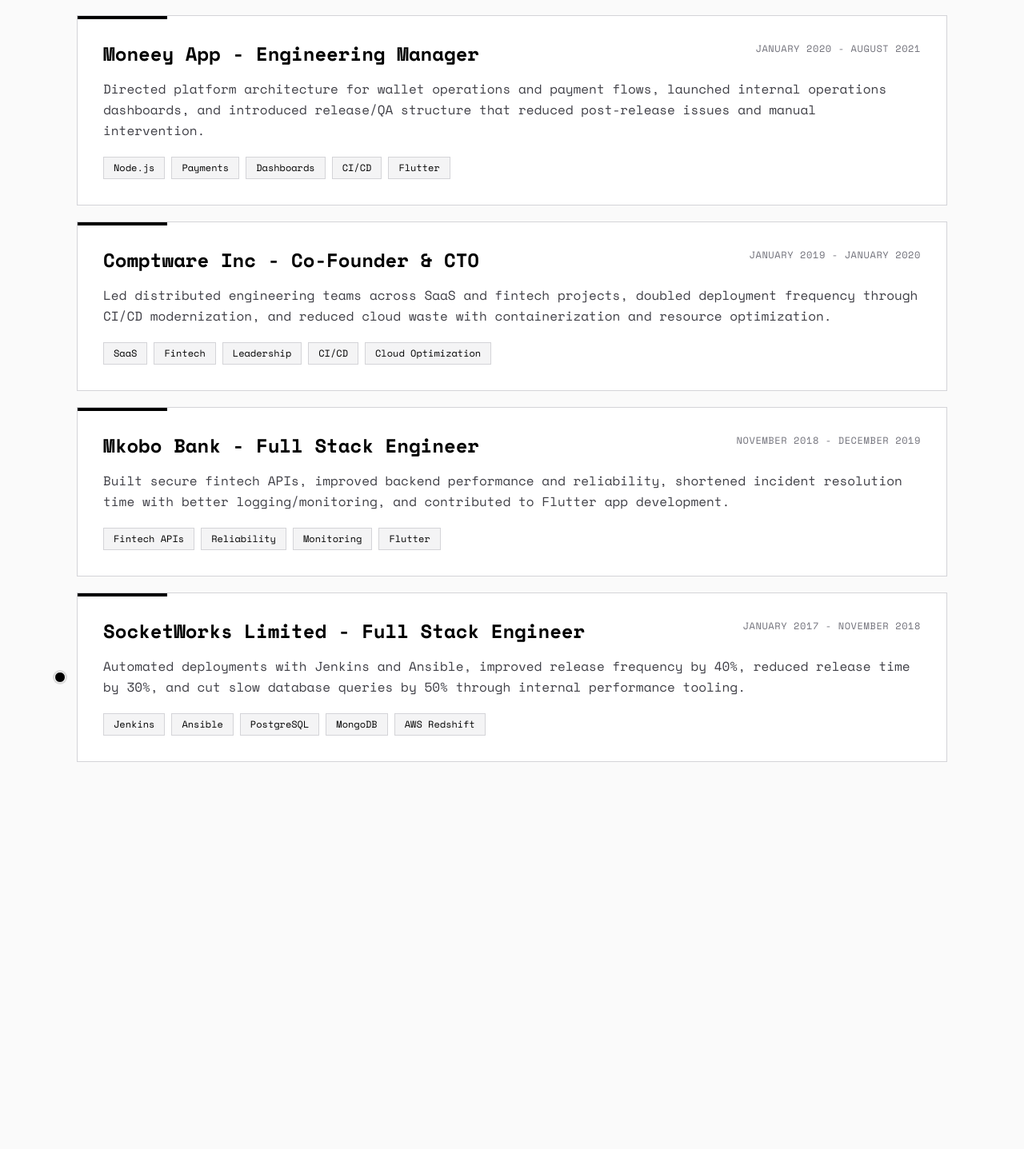
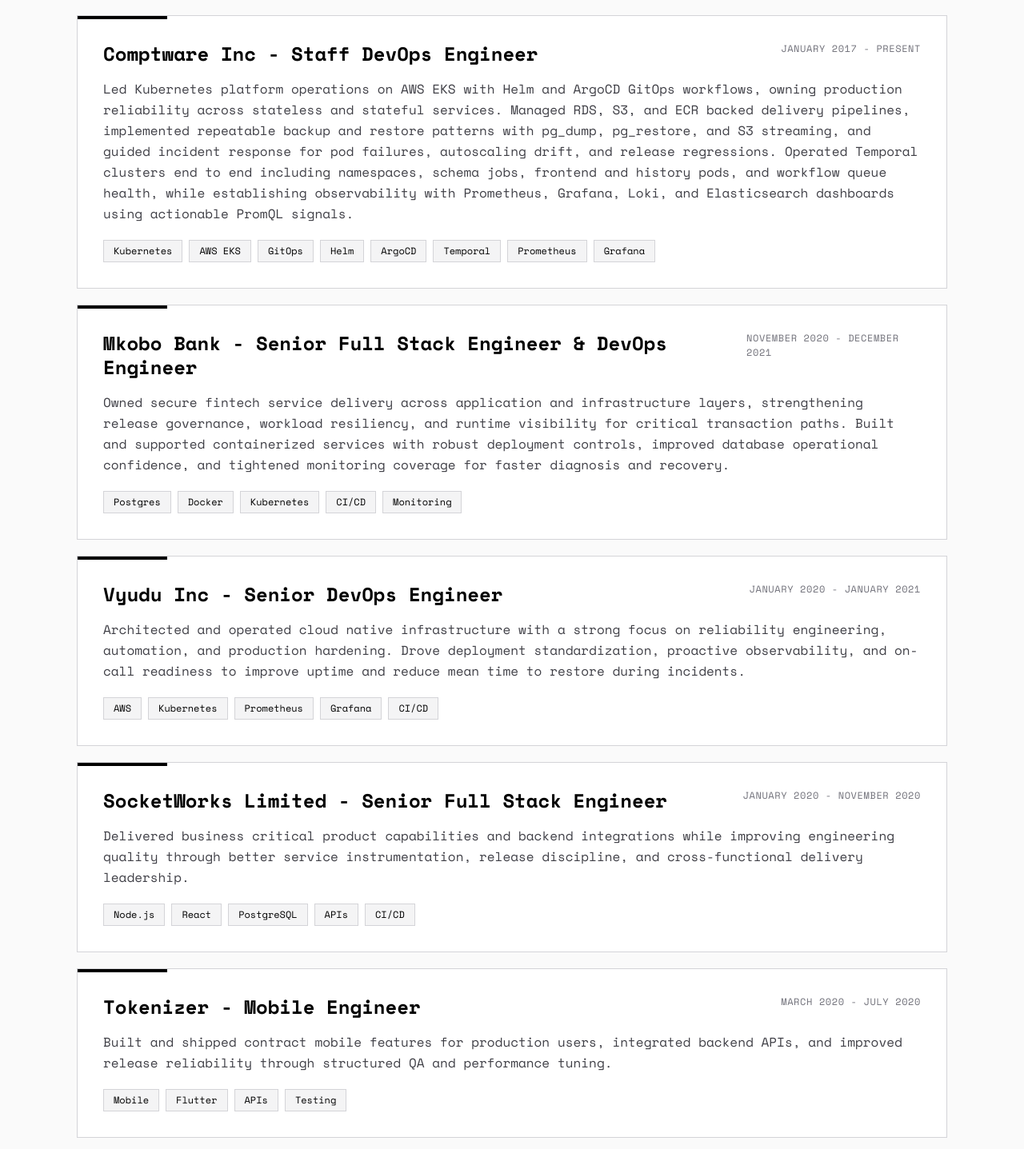
Before and after one commit to Adokiye/portfolio, a Next.js app: page / in a window 1280 px wide. Shown: the part 1453-2890 px from the top of the page at 80% size. Before the commit the page ends 2470 px from the top, so only its background shows below. Built offline with nearby package versions, Linux system fonts and the light colour scheme.

Commit message:
Add missing LinkedIn roles to full experience list

```diff
--- a/src/data/experiences.js
+++ b/src/data/experiences.js
@@ -11,43 +11,43 @@
   },
   {
     id: 2,
-    title: "Co-Founder & CTO",
-    company: "Moneey App",
-    role: "Platform & Product Delivery",
-    year: "Jan 2020 - Aug 2021",
+    title: "Staff DevOps Engineer",
+    company: "Comptware Inc",
+    role: "Platform Engineering",
+    year: "Jan 2017 - Present",
     description:
-      "Led backend transaction systems, internal dashboards, and mobile delivery while improving reconciliation speed, reliability, and release quality.",
-    tags: ["Node.js", "Payments", "Dashboards", "CI/CD", "Flutter"],
+      "Led platform reliability and cloud operations across multi-environment Kubernetes estates, defined SLO driven operations, and standardized GitOps delivery patterns for critical production services.",
+    tags: ["Kubernetes", "AWS EKS", "GitOps", "Helm", "ArgoCD"],
   },
   {
     id: 3,
-    title: "Co-Founder & CTO",
-    company: "Comptware Inc",
-    role: "SaaS/Fintech Delivery",
-    year: "Jan 2019 - Jan 2020",
+    title: "Senior Full Stack Engineer & DevOps Engineer",
+    company: "Mkobo Bank",
+    role: "Fintech Platform",
+    year: "Nov 2020 - Dec 2021",
     description:
-      "Led engineering and product delivery for SaaS and fintech engagements, increasing deployment frequency and improving client time-to-market.",
-    tags: ["SaaS", "Fintech", "DevOps", "Architecture", "Leadership"],
+      "Owned secure fintech service delivery from application to runtime, hardened CI/CD and observability, and improved release confidence for customer facing banking workflows.",
+    tags: ["Postgres", "Docker", "Kubernetes", "Monitoring", "Flutter"],
   },
   {
     id: 4,
-    title: "Full Stack Engineer",
-    company: "Mkobo Bank",
-    role: "Fintech Engineering",
-    year: "Nov 2018 - Dec 2019",
+    title: "Senior DevOps Engineer",
+    company: "Vyudu Inc",
+    role: "Cloud Infrastructure",
+    year: "Jan 2020 - Jan 2021",
     description:
-      "Built and optimized secure financial APIs, improved backend reliability, and contributed to Flutter mobile implementation in a regulated environment.",
-    tags: ["Fintech", "APIs", "Reliability", "Flutter", "Monitoring"],
+      "Architected resilient cloud infrastructure, automated deployments and rollback paths, and established incident response playbooks that reduced operational risk during rapid product delivery.",
+    tags: ["AWS", "Kubernetes", "Terraform", "Prometheus", "Grafana"],
   },
   {
     id: 5,
-    title: "Full Stack Engineer",
+    title: "Senior Full Stack Engineer",
     company: "SocketWorks Limited",
-    role: "Infrastructure & Data Systems",
-    year: "Jan 2017 - Nov 2018",
+    role: "Product Engineering",
+    year: "Jan 2020 - Nov 2020",
     description:
-      "Automated CI/CD pipelines, managed analytics data stores, and built internal monitoring tools that significantly reduced query latency and release time.",
-    tags: ["Jenkins", "Ansible", "PostgreSQL", "MongoDB", "AWS Redshift"],
+      "Delivered high impact product features and API integrations while partnering with infrastructure teams to improve service performance, deployment reliability, and production readiness.",
+    tags: ["Node.js", "React", "PostgreSQL", "CI/CD", "AWS"],
   },
 ];
 
@@ -77,16 +77,16 @@
       "Built internal dashboards for transaction visibility, fraud signals, and operational monitoring to improve decision speed.",
     tags: ["Dashboards", "Reconciliation", "Fraud Monitoring", "Data"],
     year: "2020-2021",
-    company: "Moneey App",
+    company: "Mkobo Bank",
   },
   {
     id: 4,
-    title: "CI/CD Modernization Program",
+    title: "Cloud Platform Reliability Program",
     description:
-      "Improved engineering delivery reliability by modernizing deployment workflows, release standards, and environment consistency.",
-    tags: ["CI/CD", "DevOps", "Release Engineering", "Observability"],
-    year: "2017-2020",
-    company: "SocketWorks + Comptware",
+      "Scaled Kubernetes operations and observability standards with GitOps governance, improving deployment safety and runtime reliability across teams.",
+    tags: ["Kubernetes", "DevOps", "GitOps", "Observability"],
+    year: "2017-Present",
+    company: "Comptware",
   },
 ];
 
@@ -95,43 +95,75 @@
     id: 1,
     title: "FoodCourt (YC S22) - Co-Founder & CTO",
     description:
-      "Led engineering strategy and execution for a multi-tenant food marketplace and payments platform. Reduced order latency by 40%, improved system uptime to 99.9%+, and accelerated feature-to-production timelines by 50%.",
+      "Led engineering strategy and execution for a multi-tenant food marketplace and payments platform. Scaled architecture and delivery systems to support sustained growth, high availability, and faster product iteration.",
     tags: ["NestJS", "Ruby on Rails", "PostgreSQL", "Redis", "AWS", "RAG"],
     year: "August 2021 - Present",
     link: "https://www.getfoodcourt.com/",
   },
   {
     id: 2,
-    title: "Moneey App - Engineering Manager",
+    title: "Comptware Inc - Staff DevOps Engineer",
     description:
-      "Directed platform architecture for wallet operations and payment flows, launched internal operations dashboards, and introduced release/QA structure that reduced post-release issues and manual intervention.",
-    tags: ["Node.js", "Payments", "Dashboards", "CI/CD", "Flutter"],
-    year: "January 2020 - August 2021",
+      "Led Kubernetes platform operations on AWS EKS with Helm and ArgoCD GitOps workflows, owning production reliability across stateless and stateful services. Managed RDS, S3, and ECR backed delivery pipelines, implemented repeatable backup and restore patterns with pg_dump, pg_restore, and S3 streaming, and guided incident response for pod failures, autoscaling drift, and release regressions. Operated Temporal clusters end to end including namespaces, schema jobs, frontend and history pods, and workflow queue health, while establishing observability with Prometheus, Grafana, Loki, and Elasticsearch dashboards using actionable PromQL signals.",
+    tags: ["Kubernetes", "AWS EKS", "GitOps", "Helm", "ArgoCD", "Temporal", "Prometheus", "Grafana"],
+    year: "January 2017 - Present",
+    link: "https://comptware.com",
   },
   {
     id: 3,
-    title: "Comptware Inc - Co-Founder & CTO",
+    title: "Mkobo Bank - Senior Full Stack Engineer & DevOps Engineer",
     description:
-      "Led distributed engineering teams across SaaS and fintech projects, doubled deployment frequency through CI/CD modernization, and reduced cloud waste with containerization and resource optimization.",
-    tags: ["SaaS", "Fintech", "Leadership", "CI/CD", "Cloud Optimization"],
-    year: "January 2019 - January 2020",
-    link: "https://comptware.com",
+      "Owned secure fintech service delivery across application and infrastructure layers, strengthening release governance, workload resiliency, and runtime visibility for critical transaction paths. Built and supported containerized services with robust deployment controls, improved database operational confidence, and tightened monitoring coverage for faster diagnosis and recovery.",
+    tags: ["Postgres", "Docker", "Kubernetes", "CI/CD", "Monitoring"],
+    year: "November 2020 - December 2021",
+    link: "https://mkobobank.com/",
   },
   {
     id: 4,
-    title: "Mkobo Bank - Full Stack Engineer",
+    title: "Vyudu Inc - Senior DevOps Engineer",
     description:
-      "Built secure fintech APIs, improved backend performance and reliability, shortened incident resolution time with better logging/monitoring, and contributed to Flutter app development.",
-    tags: ["Fintech APIs", "Reliability", "Monitoring", "Flutter"],
-    year: "November 2018 - December 2019",
-    link: "https://mkobobank.com/",
+      "Architected and operated cloud native infrastructure with a strong focus on reliability engineering, automation, and production hardening. Drove deployment standardization, proactive observability, and on-call readiness to improve uptime and reduce mean time to restore during incidents.",
+    tags: ["AWS", "Kubernetes", "Prometheus", "Grafana", "CI/CD"],
+    year: "January 2020 - January 2021",
   },
   {
     id: 5,
-    title: "SocketWorks Limited - Full Stack Engineer",
+    title: "SocketWorks Limited - Senior Full Stack Engineer",
     description:
-      "Automated deployments with Jenkins and Ansible, improved release frequency by 40%, reduced release time by 30%, and cut slow database queries by 50% through internal performance tooling.",
-    tags: ["Jenkins", "Ansible", "PostgreSQL", "MongoDB", "AWS Redshift"],
-    year: "January 2017 - November 2018",
+      "Delivered business critical product capabilities and backend integrations while improving engineering quality through better service instrumentation, release discipline, and cross-functional delivery leadership.",
+    tags: ["Node.js", "React", "PostgreSQL", "APIs", "CI/CD"],
+    year: "January 2020 - November 2020",
+  },
+  {
+    id: 6,
+    title: "Tokenizer - Mobile Engineer",
+    description:
+      "Built and shipped contract mobile features for production users, integrated backend APIs, and improved release reliability through structured QA and performance tuning.",
+    tags: ["Mobile", "Flutter", "APIs", "Testing"],
+    year: "March 2020 - July 2020",
+  },
+  {
+    id: 7,
+    title: "Prospa - SME Banking - Mobile Engineer",
+    description:
+      "Delivered customer-facing mobile capabilities for SME banking flows, collaborating with product and backend teams to improve transaction experience and app stability.",
+    tags: ["Mobile", "Fintech", "SME Banking", "APIs"],
+    year: "December 2019 - March 2020",
+  },
+  {
+    id: 8,
+    title: "Sprinble - Mobile Engineer",
+    description:
+      "Implemented contract mobile solutions across key client projects, focusing on maintainable architecture, clean delivery, and reliable production behavior.",
+    tags: ["Mobile", "Architecture", "Delivery", "Client Projects"],
+    year: "April 2019 - December 2019",
+  },
+  {
+    id: 9,
+    title: "Hotels.ng - Back End Developer",
+    description:
+      "Built backend services and integrations for travel workflows, improving API consistency and delivery speed in a fast-paced contract environment.",
+    tags: ["Backend", "APIs", "Integrations", "Delivery"],
+    year: "July 2018 - September 2018",
   },
 ];
```
